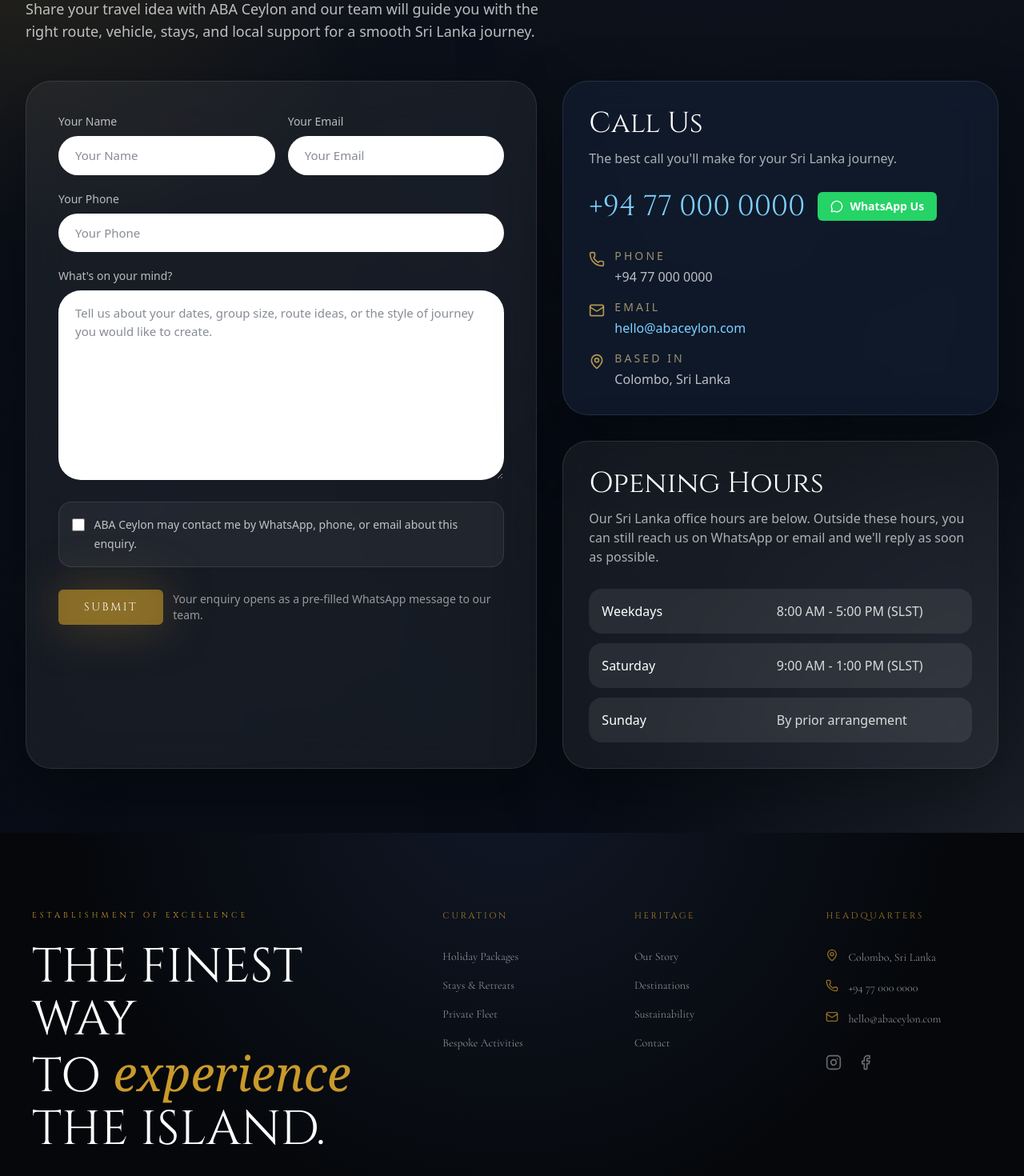
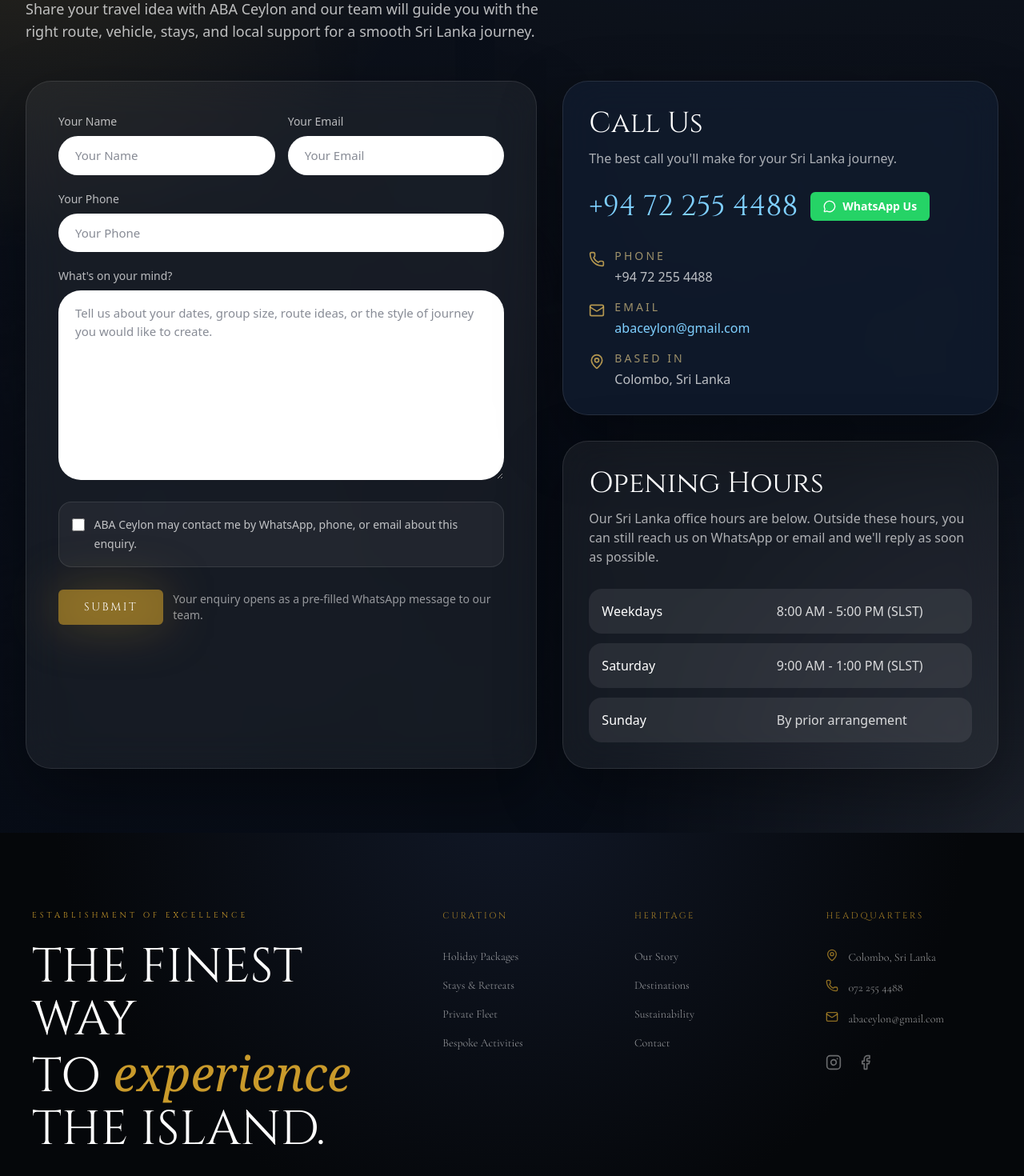
Before and after one commit to Aba-Ceylon/frontend, a Next.js app: page /contact in a window 1280 px wide. Shown: the part 274-1744 px from the top of the page at 80% size. Built offline with nearby package versions, Linux system fonts and the light colour scheme; no server answers; a web font is replaced by a local one.

Commit message:
gmail and whatsapp

```diff
--- a/src/app/(public)/contact/page.tsx
+++ b/src/app/(public)/contact/page.tsx
@@ -6,8 +6,8 @@
 import { generateWhatsAppLink } from "@/lib/whatsapp/generateWhatsAppLink";
 
 const ADMIN_PHONE =
-  process.env.NEXT_PUBLIC_ADMIN_WHATSAPP_NUMBER || "+94770000000";
-const ADMIN_EMAIL = "hello@abaceylon.com";
+  process.env.NEXT_PUBLIC_ADMIN_WHATSAPP_NUMBER || "+94722554488";
+const ADMIN_EMAIL = "abaceylon@gmail.com";
 
 const OPENING_HOURS = [
   { label: "Weekdays", value: "8:00 AM - 5:00 PM (SLST)" },
@@ -17,6 +17,10 @@
 
 function formatPhoneNumber(phoneNumber: string) {
   const digits = phoneNumber.replace(/[^\d]/g, "");
+
+  if (digits.length === 10 && digits.startsWith("0")) {
+    return `${digits.slice(0, 3)} ${digits.slice(3, 6)} ${digits.slice(6)}`;
+  }
 
   if (digits.length === 11 && digits.startsWith("94")) {
     return `+${digits.slice(0, 2)} ${digits.slice(2, 4)} ${digits.slice(4, 7)} ${digits.slice(7)}`;
--- a/src/components/layout/Footer.tsx
+++ b/src/components/layout/Footer.tsx
@@ -170,11 +170,11 @@
                   </p>
                   <p className="flex gap-3 items-start">
                     <Phone size={16} className="shrink-0 text-[#C99A2B]/70" />{" "}
-                    +94 77 000 0000
+                    072 255 4488
                   </p>
                   <p className="flex gap-3 items-start break-all md:break-normal">
                     <Mail size={16} className="shrink-0 text-[#C99A2B]/70" />{" "}
-                    hello@abaceylon.com
+                    abaceylon@gmail.com
                   </p>
                 </address>
 
--- a/src/hooks/useWhatsApp.ts
+++ b/src/hooks/useWhatsApp.ts
@@ -1,7 +1,7 @@
 import { useMemo } from "react";
 import { generateWhatsAppLink } from "@/lib/whatsapp/generateWhatsAppLink";
 
-const DEFAULT_ADMIN_WHATSAPP = "+94770000000";
+const DEFAULT_ADMIN_WHATSAPP = "+94722554488";
 
 export function useWhatsApp(message: string) {
   const adminPhoneNumber =
--- a/src/services/fleetService.ts
+++ b/src/services/fleetService.ts
@@ -42,7 +42,7 @@
     vehicleNumber: "Available on request",
     passengerCapacity: vehicle.passengerCapacity,
     ownerName: "ABA Ceylon",
-    ownerWhatsAppNumber: "+94770000000",
+    ownerWhatsAppNumber: "+94722554488",
     availabilityStatus: "Available",
     images: [vehicle.imageUrl],
     imageUrl: vehicle.imageUrl,
```
